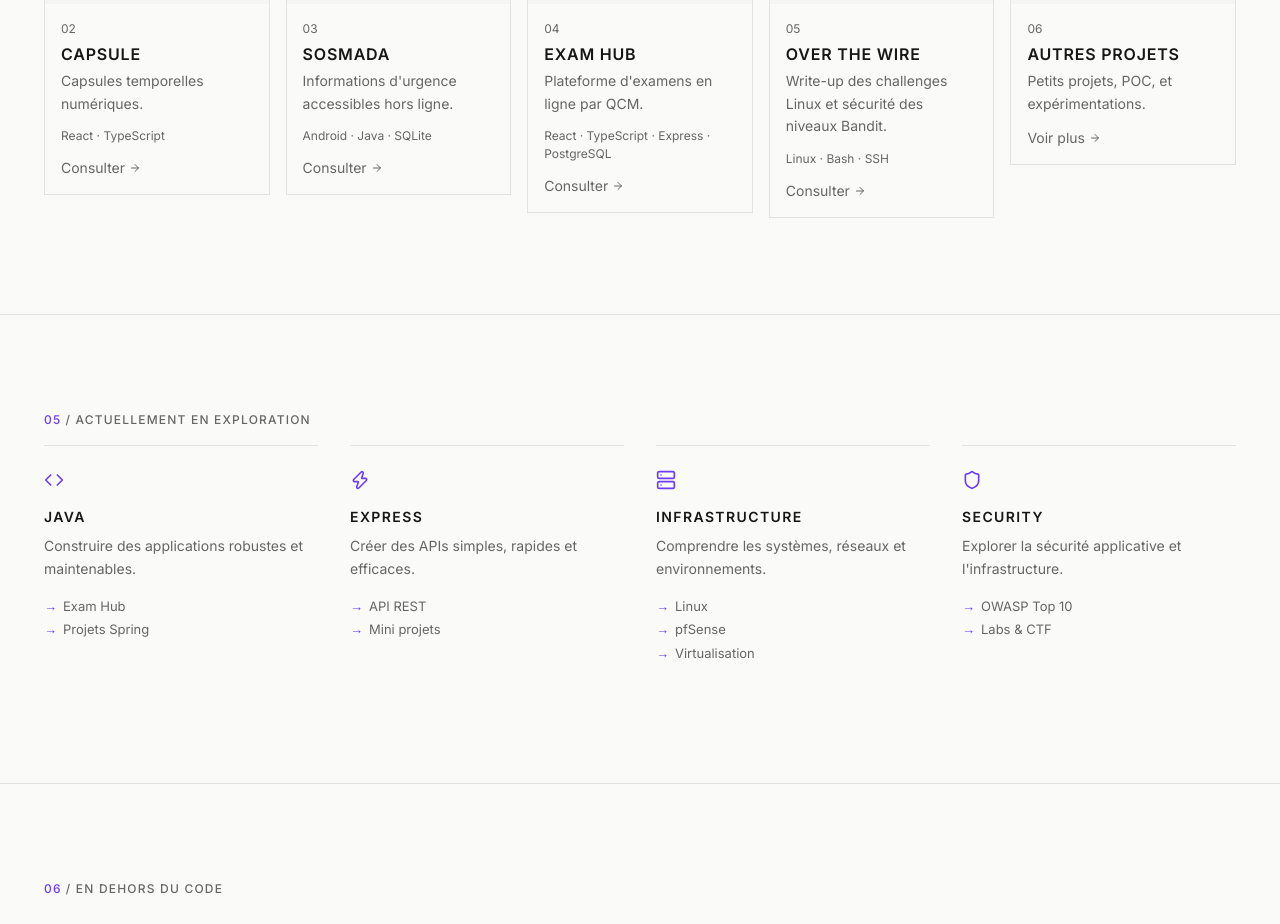
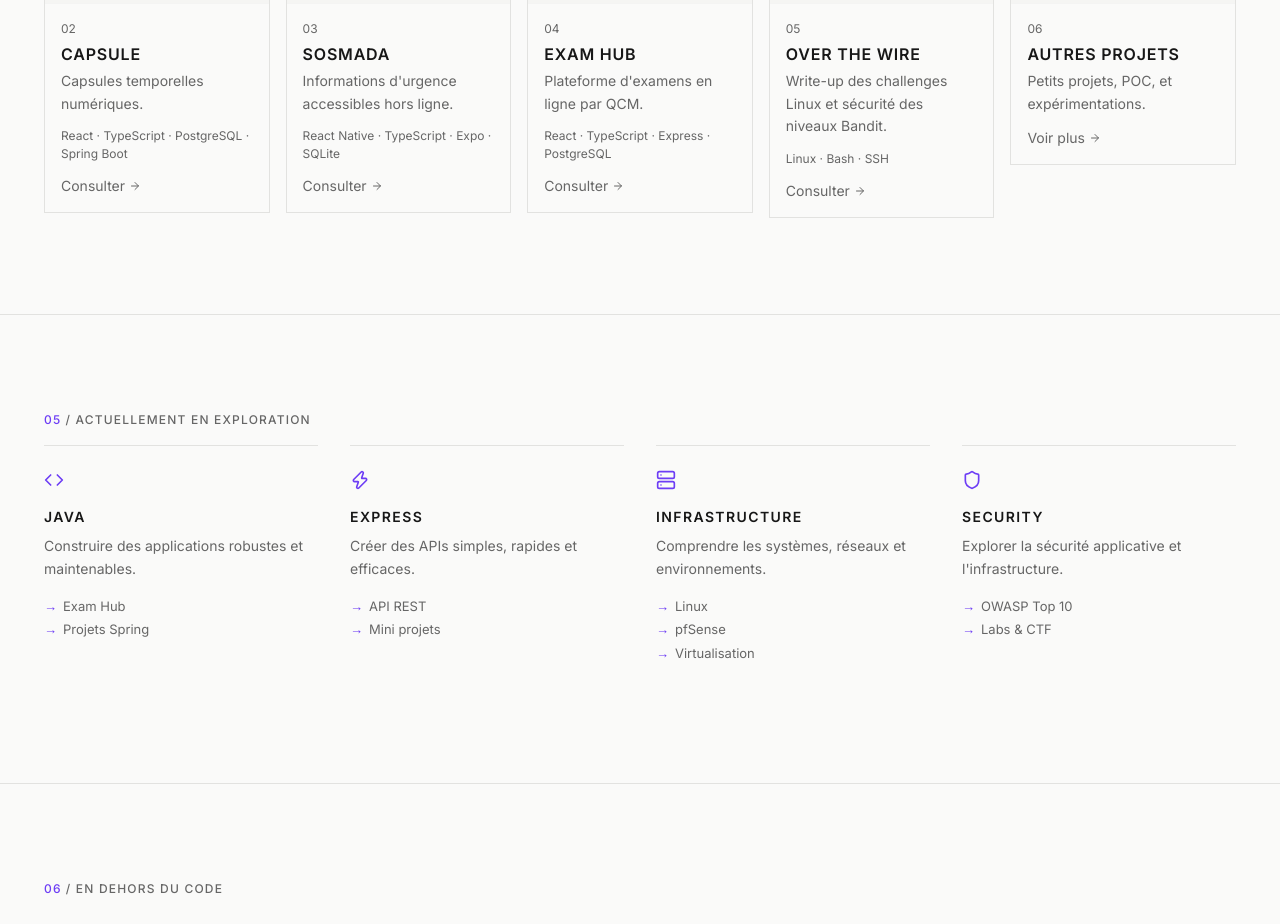
Before and after one commit to ItokianaRAKT/portfolio, a React (Vite) app: page / in a window 1280 px wide. Shown: the part 2460-3384 px from the top of the page. Built offline with nearby package versions, Linux system fonts and the light colour scheme.

Commit message:
fix: update CAPSULE and SOSMADA stack technologies

```diff
--- a/src/data/projects.ts
+++ b/src/data/projects.ts
@@ -13,14 +13,14 @@ export const projects: Project[] = [
     number: '02',
     title: 'CAPSULE',
     description: 'Capsules temporelles numériques.',
-    stack: ['React', 'TypeScript'],
+    stack: ['React', 'TypeScript', 'PostgreSQL', 'Spring Boot'],
   },
   {
     id: 'sosmada',
     number: '03',
     title: 'SOSMADA',
     description: "Informations d'urgence accessibles hors ligne.",
-    stack: ['Android', 'Java', 'SQLite'],
+    stack: ['React Native', 'TypeScript', 'Expo', 'SQLite'],
   },
   {
     id: 'exam-hub',
```
